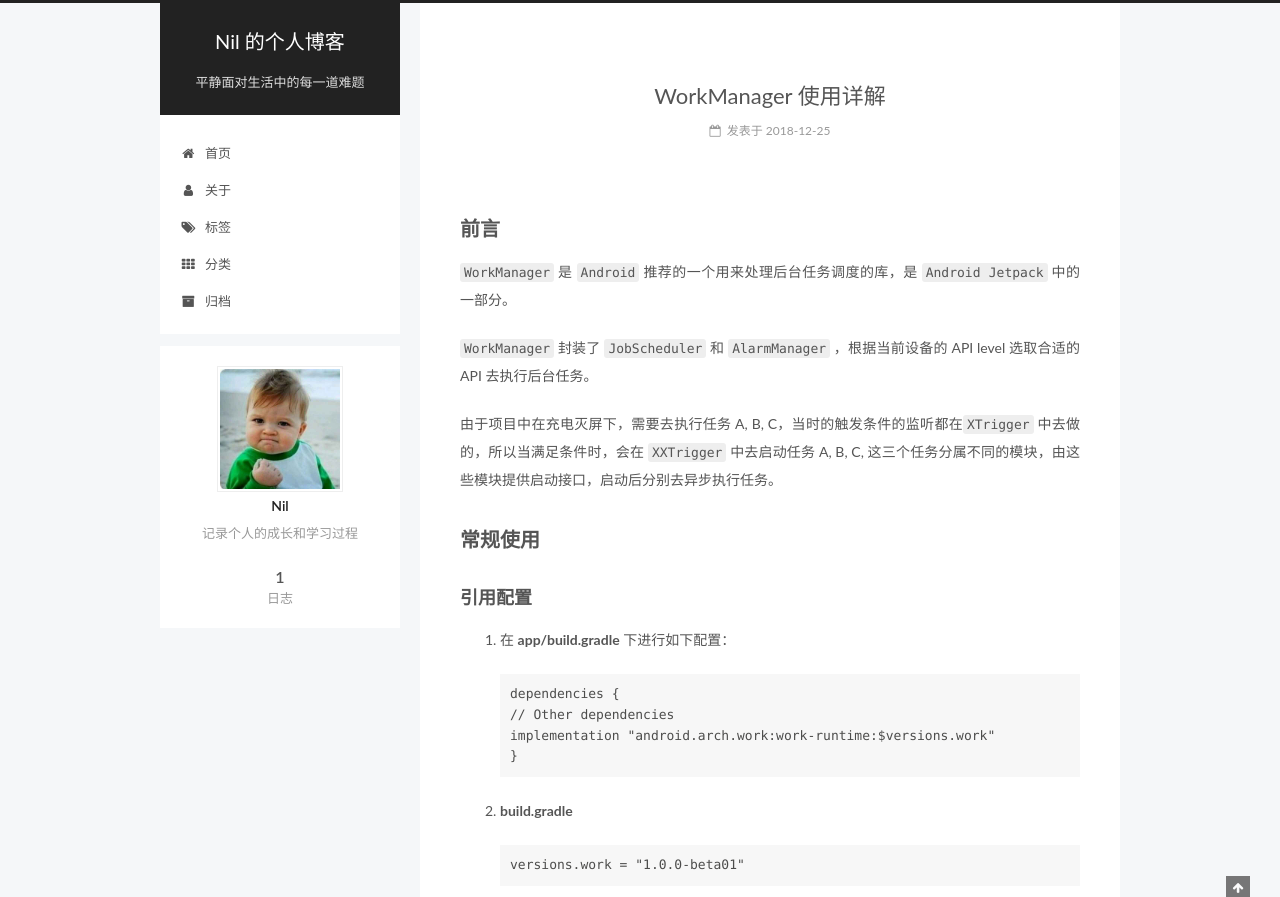
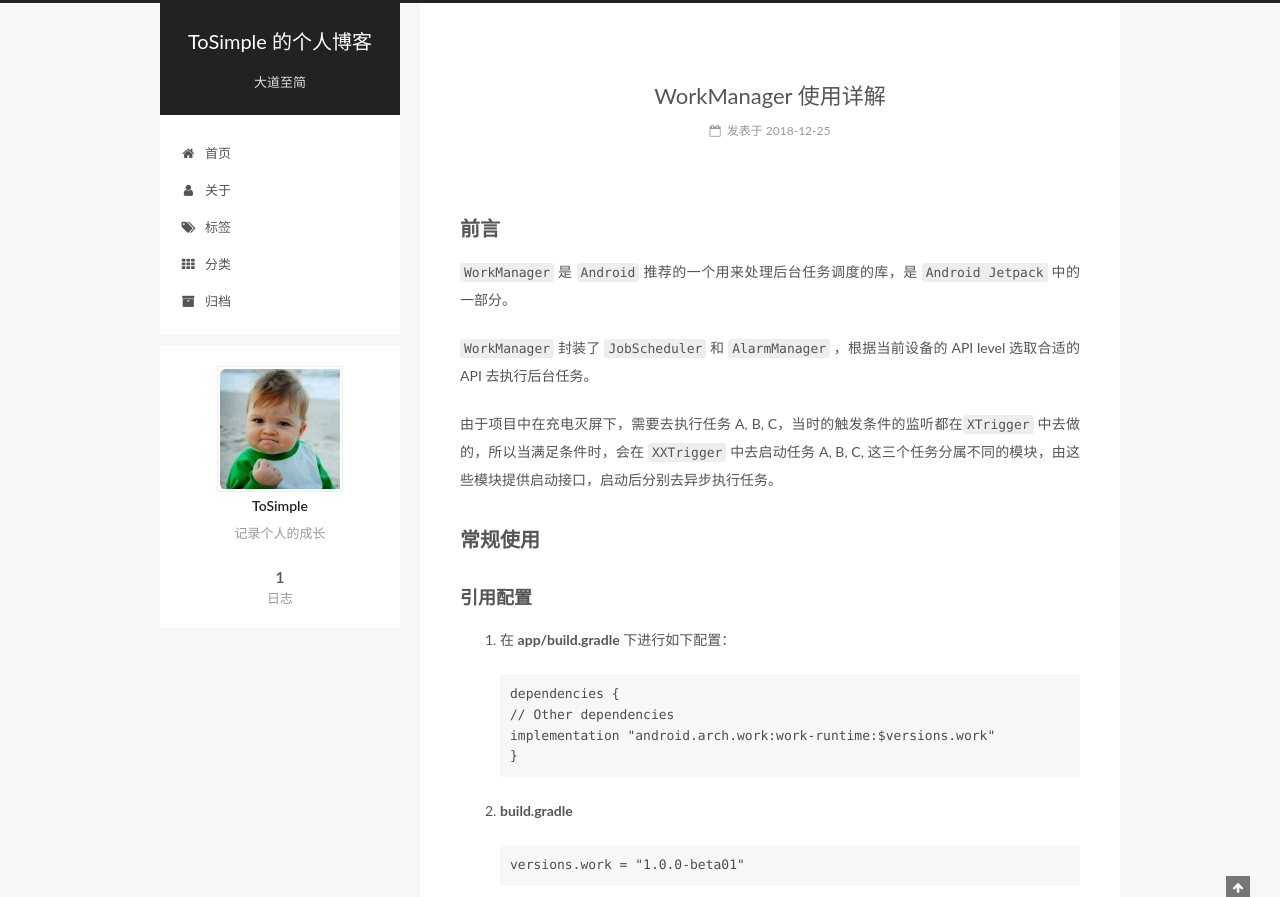
Before and after one commit to qch2023/guoleeL.github.io, a plain HTML site: page index.html in a window 1280 px wide. Shown: the top 897 px of the page. Drawn offline with Linux system fonts and the light colour scheme.

Commit message:
Site updated: 2019-01-14 15:11:24

```diff
--- a/css/main.css
+++ b/css/main.css
@@ -1823,7 +1823,7 @@ pre .javascript .function {
   width: 4px;
   height: 4px;
   border-radius: 50%;
-  background: #e909ff;
+  background: #63ff21;
 }
 .links-of-blogroll {
   font-size: 13px;
--- a/index.html
+++ b/index.html
@@ -79,16 +79,16 @@
 
 
 
-<meta name="description" content="记录个人的成长和学习过程">
+<meta name="description" content="记录个人的成长">
 <meta property="og:type" content="website">
-<meta property="og:title" content="Nil 的个人博客">
+<meta property="og:title" content="ToSimple 的个人博客">
 <meta property="og:url" content="http://yoursite.com/index.html">
-<meta property="og:site_name" content="Nil 的个人博客">
-<meta property="og:description" content="记录个人的成长和学习过程">
+<meta property="og:site_name" content="ToSimple 的个人博客">
+<meta property="og:description" content="记录个人的成长">
 <meta property="og:locale" content="zh-Hans">
 <meta name="twitter:card" content="summary">
-<meta name="twitter:title" content="Nil 的个人博客">
-<meta name="twitter:description" content="记录个人的成长和学习过程">
+<meta name="twitter:title" content="ToSimple 的个人博客">
+<meta name="twitter:description" content="记录个人的成长">
 
 
 
@@ -124,7 +124,7 @@
 
 
 
-  <title>Nil 的个人博客</title>
+  <title>ToSimple 的个人博客</title>
 
 
 
@@ -155,12 +155,12 @@
     <div class="custom-logo-site-title">
       <a href="/" class="brand" rel="start">
         <span class="logo-line-before"><i></i></span>
-        <span class="site-title">Nil 的个人博客</span>
+        <span class="site-title">ToSimple 的个人博客</span>
         <span class="logo-line-after"><i></i></span>
       </a>
     </div>
 
-        <p class="site-subtitle">平静面对生活中的每一道难题</p>
+        <p class="site-subtitle">大道至简</p>
 
   </div>
 
@@ -265,13 +265,13 @@
     <link itemprop="mainEntityOfPage" href="http://yoursite.com/2018/12/25/WorkManager-使用详解/">
 
     <span hidden itemprop="author" itemscope="" itemtype="http://schema.org/Person">
-      <meta itemprop="name" content="Nil">
+      <meta itemprop="name" content="ToSimple">
       <meta itemprop="description" content="">
       <meta itemprop="image" content="/images/avatar.jpeg">
     </span>
 
     <span hidden itemprop="publisher" itemscope="" itemtype="http://schema.org/Organization">
-      <meta itemprop="name" content="Nil 的个人博客">
+      <meta itemprop="name" content="ToSimple 的个人博客">
     </span>
 
 
@@ -475,10 +475,10 @@ String resourceUri=getInputData().getString(Constants.KEY_IMAGE_URI);
         <div class="site-overview">
           <div class="site-author motion-element" itemprop="author" itemscope="" itemtype="http://schema.org/Person">
 
-              <img class="site-author-image" itemprop="image" src="/images/avatar.jpeg" alt="Nil">
+              <img class="site-author-image" itemprop="image" src="/images/avatar.jpeg" alt="ToSimple">
 
-              <p class="site-author-name" itemprop="name">Nil</p>
-              <p class="site-description motion-element" itemprop="description">记录个人的成长和学习过程</p>
+              <p class="site-author-name" itemprop="name">ToSimple</p>
+              <p class="site-description motion-element" itemprop="description">记录个人的成长</p>
           </div>
 
           <nav class="site-state motion-element">
@@ -533,7 +533,7 @@ String resourceUri=getInputData().getString(Constants.KEY_IMAGE_URI);
   <span class="with-love">
     <i class="fa fa-user"></i>
   </span>
-  <span class="author" itemprop="copyrightHolder">Nil</span>
+  <span class="author" itemprop="copyrightHolder">ToSimple</span>
 
 
 </div>
```
Also changed, not shown: 2018/12/25/WorkManager-使用详解/index.html (+10 -10 lines), about/index.html (+11 -11 lines), archives/2018/12/index.html (+13 -13 lines), archives/2018/index.html (+13 -13 lines), archives/index.html (+13 -13 lines), categories/index.html (+11 -11 lines), tags/index.html (+11 -11 lines).
